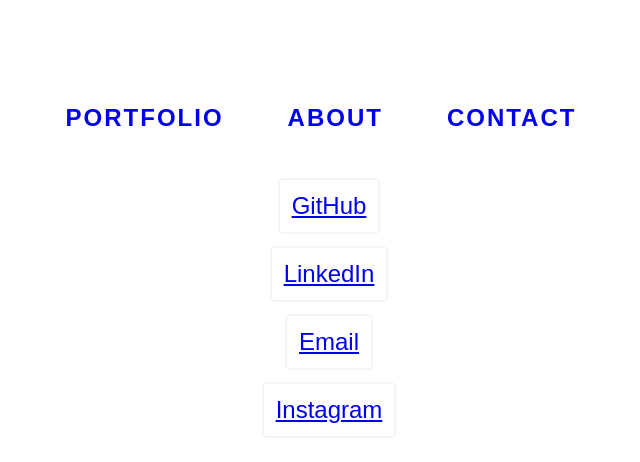
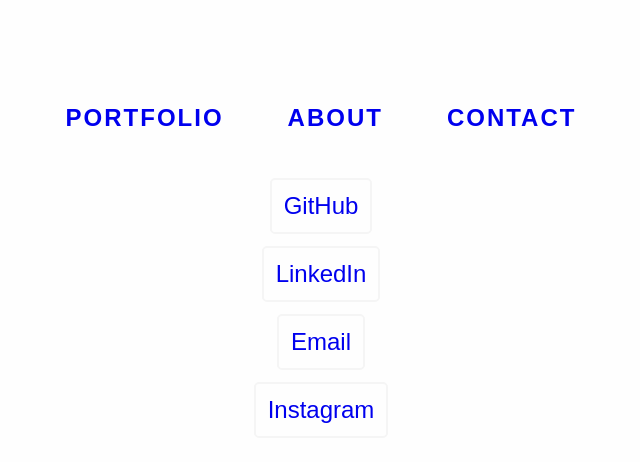
Before and after one commit to Plofland/photo-portfolio, a Next.js app: page /contact in a window 1280 px wide. Shown: the top 462 px of the page, without its empty margins (319-959 px from the left). Built offline with nearby package versions, Linux system fonts and the light colour scheme.

Commit message:
add global styles back, remove text-decoration

```diff
--- a/src/app/contact/page.js
+++ b/src/app/contact/page.js
@@ -46,6 +46,8 @@
 const SocialLink = styled.a`
 	font-family: 'CeraPro', sans-serif;
 	font-size: 24px;
+	text-decoration: none;
+
 `;
 
 const TextContainer = styled.div`
--- a/src/app/globalStyles.js
+++ b/src/app/globalStyles.js
@@ -2,12 +2,12 @@
 
 const GlobalStyles = createGlobalStyle`
   body {
-    /* margin: 0;
+    margin: 0;
     padding: 0;
     padding-right: 0;
     box-sizing: border-box;
     font-family: 'Garamond', serif;;
-    background-color: #fefefe; */
+    background-color: #fefefe;
   }
 `;
 
```
